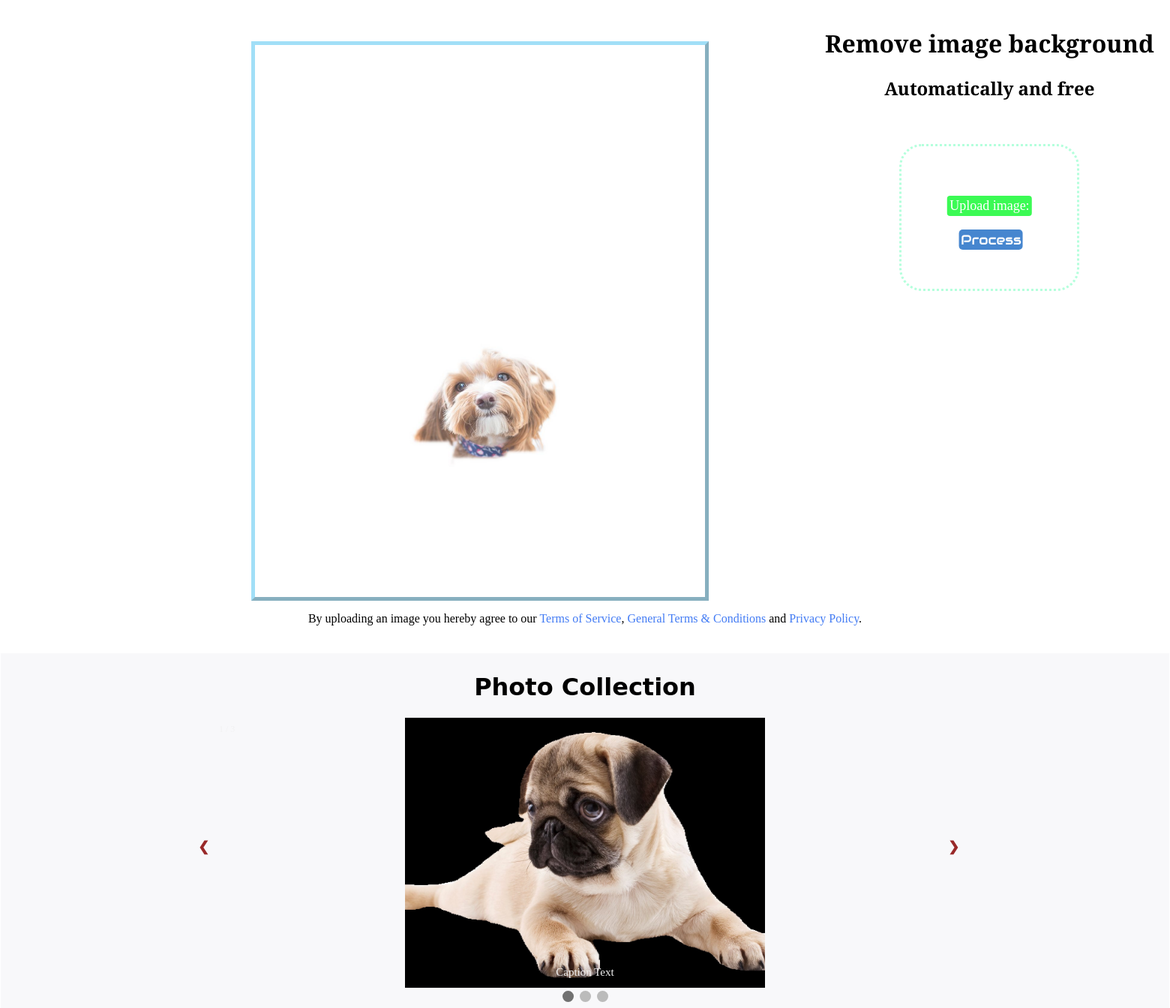
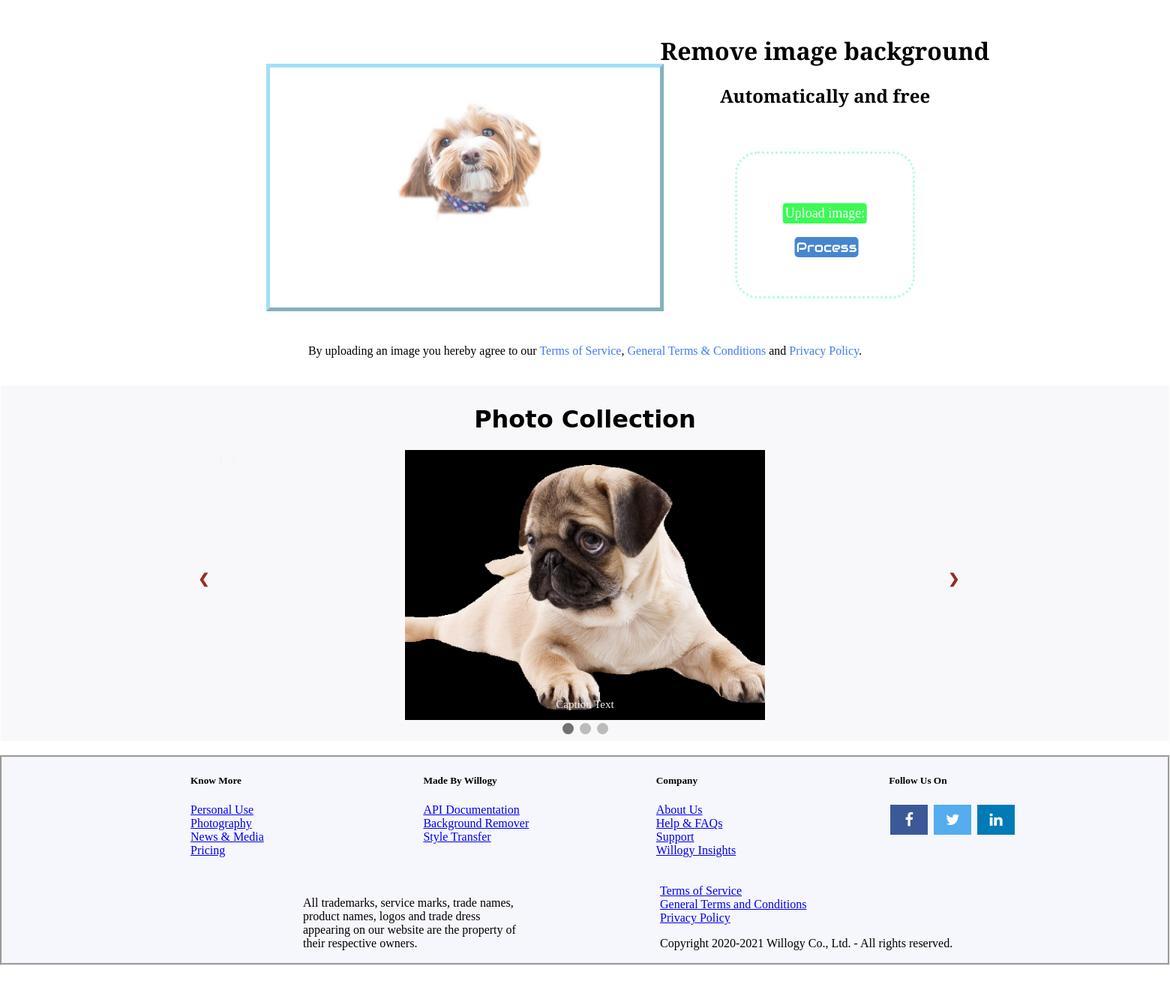
Before and after one commit to huyvquoc/image-processing-website, a Django app: page /removebackground/ in a window 1560 px wide; the page is wider, and only the part inside the window is pictured. Shown: the part 96-1440 px from the top of that part at 75% size. After the commit the page ends 1383 px from the top of that part, so only its background shows below. Run offline with Django 3.2, Linux system fonts and the light colour scheme; some libraries are stand-ins or nearby versions; some web fonts are replaced.

Commit message:
Make 2 demo images overlapped

```diff
--- a/core/templates/core/preprocess_image.html
+++ b/core/templates/core/preprocess_image.html
@@ -385,21 +385,31 @@
                 100% {opacity: 0;}
             }
             #f1 {
+                position: absolute;
+                left: 10px;
+                top: 10px;
                 background-color: lightblue;
             }
             #f2 {
+                position: absolute;
+                left: 10px;
+                top: 10px;
                 -webkit-animation-delay: -4s;
                 background-color: yellow;
             }
             /* =============================== */
 
             div.sample-demo-box {
-                display: inline-block;
+                /* display: inline-block;
+                position: relative; */
+                display: flex;
+                flex-wrap: wrap;
                 position: relative;
-                /* width: 300px; */
+                width: 530px;
+                height: 330px;
                 /* float: right; */
-                left: 300px;
-                top: 20px;
+                left: 320px;
+                top: 50px;
                 border: 5px outset rgba(114, 207, 243, 0.658);
                 padding: 50px;
                 margin: 20px;
@@ -409,12 +419,13 @@
             }
             div.upload-download-image-box {
                 display: flex;
-                position: absolute;
+                position: relative;
                 flex-wrap: wrap;
                 flex-direction: column;
                 align-items: center;
                 justify-content: center;
-                left: 1100px;
+                left: -70px;
+                top: 10px;
             }
             div.text-box {
                 /* display: inline-block; */
@@ -666,7 +677,7 @@
                 </div>
             </div>
         </div>
-
+        <br>
         <div id="terms-and-policy">By uploading an image you hereby agree to our
             <a href="#">Terms of Service</a>,
             <a href="#">General Terms & Conditions</a>
```
